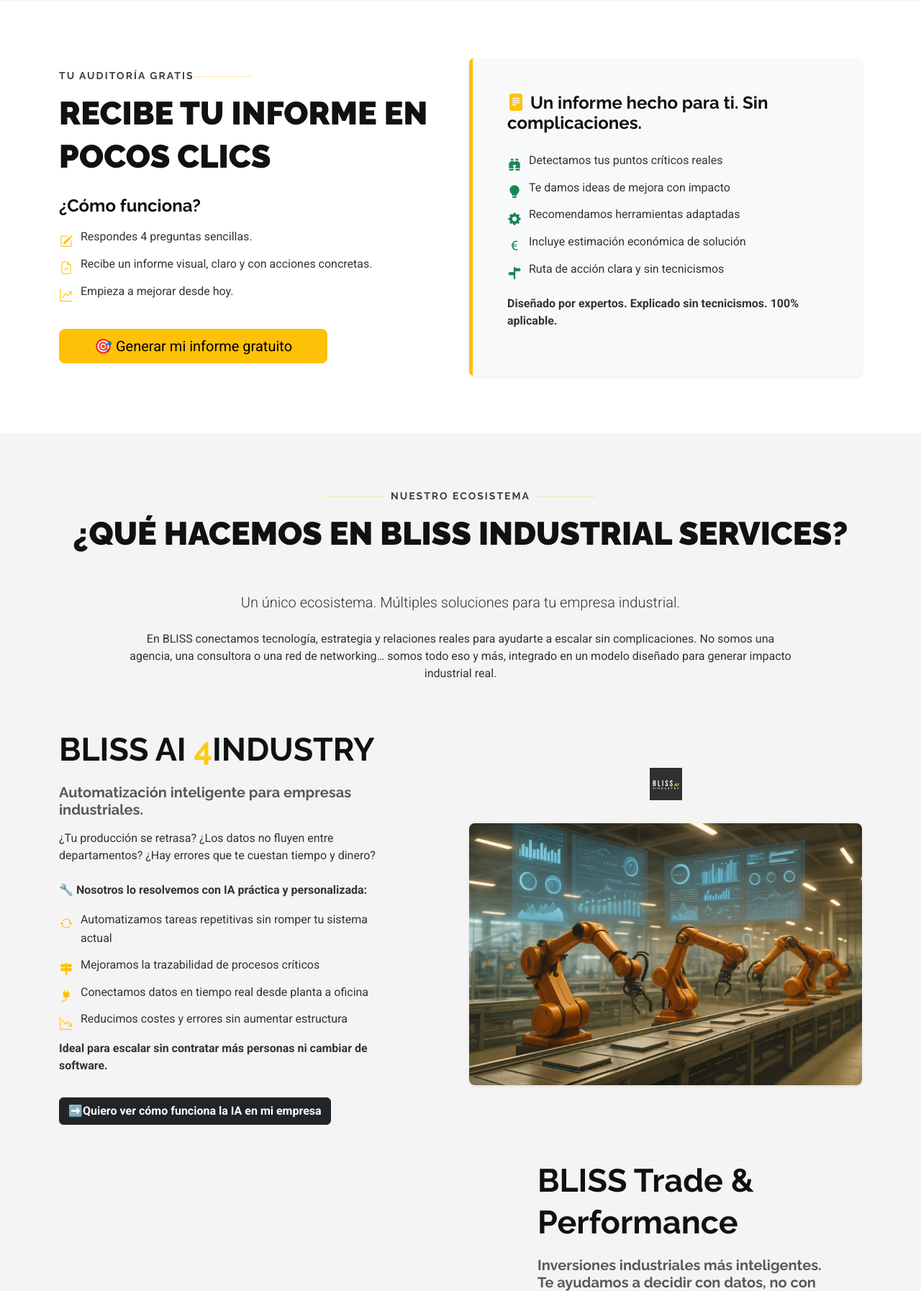
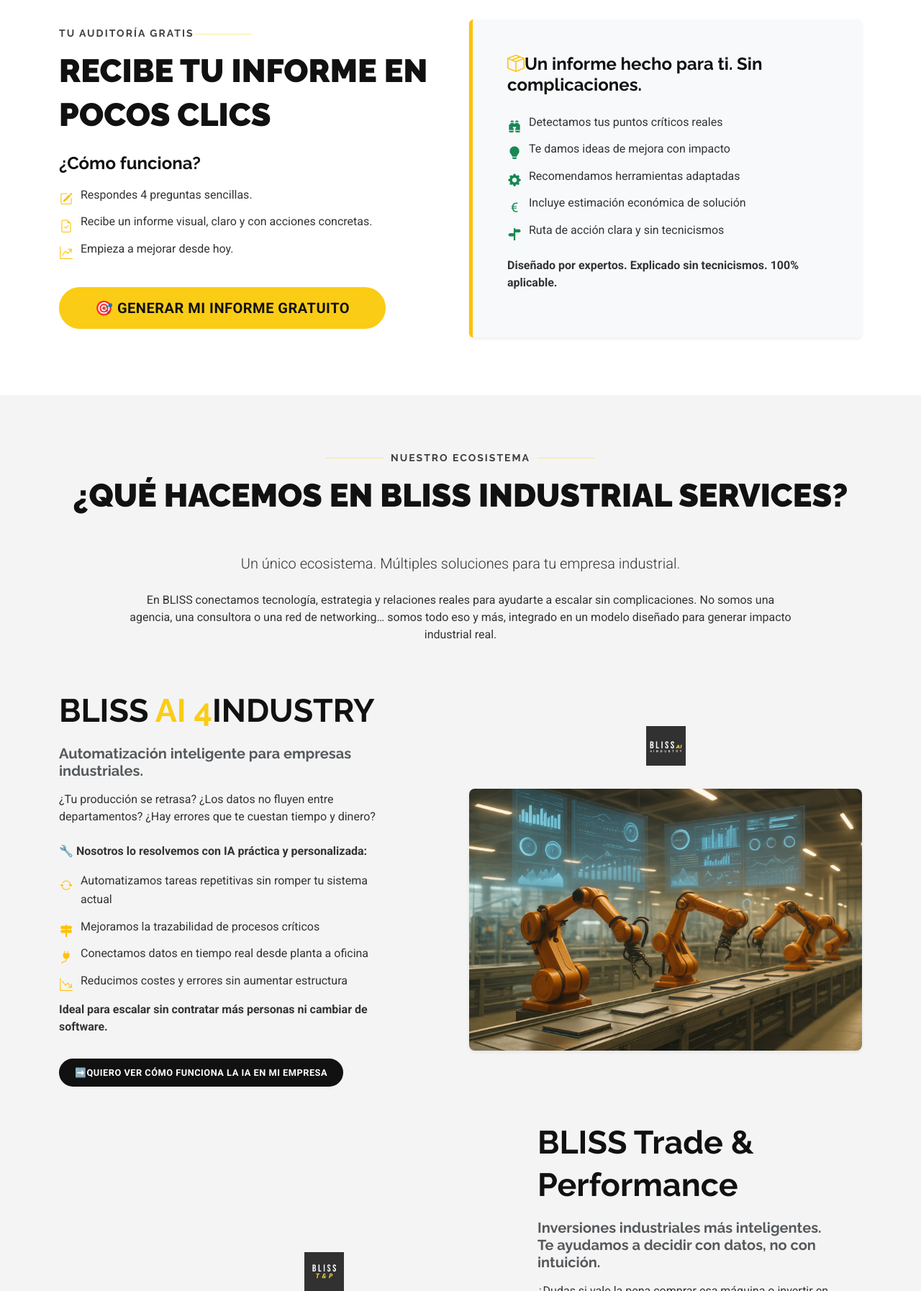
Before and after one commit to Noxorivm/bliss-industrial, a PHP site: page / in a window 1280 px wide. Shown: the part 1415-3209 px from the top of the page at 72% size. Run offline with PHP 8.4, Linux system fonts and the light colour scheme; some libraries are stand-ins or nearby versions.

Commit message:
LstCall22041236

```diff
--- a/assets/css/main.css
+++ b/assets/css/main.css
@@ -798,22 +801,22 @@
 # Section 5: Ecosistema BLISS Specific Styles
 --------------------------------------------------------------*/
 .service-block {
-    margin-bottom: 4rem; /* Add space between service blocks */
+    margin-bottom: 4rem;
 }
 /* Style for the Enlarged Service Titles */
 .service-block h3.h2 {
-     font-size: clamp(1.8rem, 4.5vw, 2.8rem); /* Match main section title size */
-     margin-bottom: 0.75rem !important; /* Adjust margin */
+     font-size: clamp(1.8rem, 4.5vw, 2.8rem);
+     margin-bottom: 0.75rem !important;
      line-height: 1.3;
-     font-weight: 900; /* Match section title weight */
+     font-weight: 900;
      color: var(--heading-color);
 }
-/* Small inline logo placed before dynamic image */
+/* Small inline logo placed ABOVE dynamic image */
 .service-block-logo-inline {
-    max-height: 45px; /* Adjust size for inline logo */
+    max-height: 55px; /* Increased size */
     width: auto;
     opacity: 0.8;
-    margin-bottom: 1rem; /* Space below logo */
+    margin-bottom: 1rem;
 }
 
 /* Ensure reversed row images don't overlap text on smaller screens */
@@ -1028,11 +1030,14 @@
     margin-top: 0;
 }
 
+/*--------------------------------------------------------------
+# General Button Styles & Specific CTAs
+--------------------------------------------------------------*/
 
-/* Contact Form Submit Button */
-.cta-form {
+/* Base style for primary CTAs (Yellow background) */
+.cta-principal {
     background: var(--accent-color);
-  color: var(--contrast-color);
+    color: var(--contrast-color) !important; /* Ensure black text */
     border: 2px solid var(--accent-color);
     padding: 12px 35px;
     border-radius: 50px;
@@ -1042,21 +1047,120 @@
     transition: all var(--transition-speed-medium) var(--easing-smooth);
     display: inline-flex;
     align-items: center;
+    justify-content: center;
     gap: 8px;
-  margin-top: 1rem;
+    text-decoration: none; /* Remove underline from links styled as buttons */
+    line-height: 1.5; /* Ensure proper line height */
 }
-.cta-form i {
+.cta-principal i {
     transition: transform var(--transition-speed-medium) var(--easing-smooth);
 }
-.cta-form:hover {
+.cta-principal:hover {
+    background: var(--color-white); /* Hover white */
+    color: var(--color-black) !important; /* Ensure black text */
+    border-color: var(--color-white);
+    transform: translateY(-3px) scale(1.02);
+    box-shadow: 0 5px 15px rgba(255, 255, 255, 0.2);
+}
+.cta-principal:hover i {
+    transform: translateX(5px);
+}
+
+/* Style for Dark CTAs that use cta-principal structure */
+.cta-principal.cta-principal-dark {
+    background: var(--color-black);
+    color: var(--color-white) !important; /* White text */
+    border-color: var(--color-black);
+}
+.cta-principal.cta-principal-dark:hover {
+    background: var(--color-dark-gray); /* Darker gray hover */
+    color: var(--color-white) !important; /* White text */
+    border-color: var(--color-dark-gray);
+    box-shadow: 0 5px 15px rgba(0, 0, 0, 0.3);
+}
+
+
+/* Header CTA uses cta-principal now */
+.header .cta-btn {
+    /* Apply cta-principal styles */
+    background: var(--accent-color);
+    color: var(--contrast-color) !important;
+    border: 2px solid var(--accent-color);
+    padding: 8px 20px; /* Override padding if needed */
+    border-radius: 50px;
+    font-weight: 700;
+    text-transform: uppercase;
+    letter-spacing: 0.5px;
+    transition: all var(--transition-speed-medium) var(--easing-smooth);
+    margin: 0 0 0 15px;
+    order: 3;
+    white-space: nowrap;
+}
+.header .cta-btn:hover {
+    background: var(--color-white);
+    color: var(--color-black) !important;
+    border-color: var(--color-white);
+    transform: translateY(-2px) scale(1.02);
+    box-shadow: 0 4px 15px rgba(255, 255, 255, 0.2);
+}
+@media (max-width: 1199px) {
+    .header .cta-btn { order: 2; margin: 0 15px 0 0; }
+}
+
+
+/* Final Contact Form Button uses cta-principal now */
+.contact .cta-form {
+    /* Inherit from .cta-principal */
+    padding: 12px 35px; /* Keep specific padding if needed */
+    margin-top: 1rem;
+    /* Add specific :hover if different from cta-principal */
+}
+.contact .cta-form:hover {
+     /* Inherits hover from cta-principal */
+    /* background: var(--color-accent-yellow-darker); */ /* Old hover */
+    /* border-color: var(--color-accent-yellow-darker); */
+}
+
+/* Ensure btn-card-detail keeps its specific style */
+.btn-card-detail {
+  background: transparent;
+  border: 2px solid var(--color-dark-gray);
+  color: var(--color-dark-gray);
+  padding: 8px 20px;
+  border-radius: 50px;
+  text-transform: uppercase;
+  font-size: 0.8rem;
+  font-weight: 700;
+  transition: all var(--transition-speed-medium) var(--easing-smooth);
+  display: inline-flex; /* Align icon properly */
+  align-items: center;
+}
+.btn-card-detail:hover {
+   background: var(--color-dark-gray);
+   border-color: var(--color-dark-gray);
+   color: var(--color-white);
+   transform: scale(1.05);
+}
+.btn-card-detail i {
+  margin-left: 5px;
+  transition: transform var(--transition-speed-medium) var(--easing-smooth);
+}
+.btn-card-detail:hover i {
+  transform: translateX(4px); /* Move arrow on hover */
+}
+/* Style for the Executive Newsletter Button */
+#executive-newsletter-btn {
+    /* Inherit btn-card-detail style but with yellow background */
+    background: var(--accent-color);
+    border-color: var(--accent-color);
+    color: var(--contrast-color);
+}
+#executive-newsletter-btn:hover {
      background: var(--color-accent-yellow-darker);
      border-color: var(--color-accent-yellow-darker);
-  transform: translateY(-3px) scale(1.02);
-  box-shadow: 0 5px 15px rgba(250, 204, 21, 0.4);
+     color: var(--contrast-color);
 }
-.cta-form:hover i {
-  transform: translateX(5px);
-}
+
 
 /* PHP Form Messages */
 .php-email-form .loading,
--- a/index.html
+++ b/index.html
@@ -71,7 +71,8 @@
         <i class="mobile-nav-toggle mobile-nav-show bi bi-list"></i>
         <i class="mobile-nav-toggle mobile-nav-hide d-none bi bi-x"></i>
 
-        <a class="cta-btn" href="formulario.html">Auditoría Gratuita</a> <!-- Link to form page -->
+        <!-- *** Header CTA ahora usa cta-principal *** -->
+        <a class="cta-btn cta-principal" href="formulario.html">Auditoría Gratuita</a>
 
       </div>
     </header>
@@ -81,16 +82,17 @@
       <!-- ======= Section 1: Hero ======= -->
       <section id="hero" class="hero section dark-background position-relative overflow-hidden">
         <video autoplay loop muted playsinline class="hero-video">
-          <source src="assets/img/ai.mp4" type="video/mp4" alt="Video abstracto de fondo sobre inteligencia artificial e industria"> <!-- Alt text added -->
+          <source src="assets/img/ai.mp4" type="video/mp4" alt="Video abstracto de fondo sobre inteligencia artificial e industria">
           Tu navegador no soporta el video.
         </video>
          <div class="hero-overlay"></div>
 
         <div class="container d-flex flex-column align-items-center position-relative" data-aos="fade-up" style="z-index: 3;">
-          <h1 class="hero-title animate-onload-fadein">Recibe un <strong class="highlight">diagnóstico automatizado y personalizado</strong> con propuestas reales</h1>
-          <h2 class="hero-subtitle animate-onload-fadein-delay1">para mejorar tus procesos, reducir costes y escalar sin complicaciones.<br>Sin tecnicismos. Sin compromiso.</h2>
+          <h1 class="hero-title animate-onload-fadein">Optimiza tu empresa industrial en <span class="highlight">5 minutos</span></h1>
+          <h2 class="hero-subtitle animate-onload-fadein-delay1">Recibe un <strong class="highlight">diagnóstico automatizado y personalizado</strong> con propuestas reales para mejorar tus procesos, reducir costes y escalar sin complicaciones.<br>Sin tecnicismos. Sin compromiso.</h2>
           <div class="mt-4 animate-onload-fadein-delay2">
-            <a href="formulario.html" class="btn-get-started cta-hero-audit">➡️ Quiero mi auditoría gratuita</a>
+             <!-- *** Hero CTA ahora usa cta-principal *** -->
+            <a href="formulario.html" class="btn-get-started cta-principal cta-hero-audit">➡️ Quiero mi auditoría gratuita</a>
           </div>
         </div>
       </section>
@@ -151,27 +146,22 @@
                      <li><i class="bi bi-file-earmark-check text-warning"></i>Recibe un informe visual, claro y con acciones concretas.</li>
                      <li><i class="bi bi-graph-up-arrow text-warning"></i>Empieza a mejorar desde hoy.</li>
                  </ul>
-                 <!-- Updated Button text and added width class -->
-                 <a href="formulario.html" class="btn btn-warning cta-main mt-4 btn-lg px-5">🎯 Generar mi informe gratuito</a>
-                 <!-- Removed subtext about form -->
+                 <!-- *** Botón ahora usa cta-principal *** -->
+                 <a href="formulario.html" class="btn cta-principal mt-4 btn-lg px-5">🎯 Generar mi informe gratuito</a>
               </div>
-
-              <!-- Columna 4: Qué Vas a Recibir -->
               <div class="col-lg-6" data-aos="fade-left" data-aos-delay="100">
                  <div class="bg-light p-4 p-lg-5 rounded shadow-sm border-start border-5 border-warning">
-                     <!-- Updated Title -->
-                     <h4 class="fw-bold interactive-subtitle mb-4"><i class="bi bi-file-text-fill me-2 text-warning"></i>Un informe hecho para ti. Sin complicaciones.</h4>
+                     <h4 class="fw-bold interactive-subtitle mb-4"><i class="bi bi-box-seam text-warning"></i>Un informe hecho para ti. Sin complicaciones.</h4>
                      <ul class="list-unstyled check-list">
                          <li><i class="bi bi-binoculars-fill text-success"></i> Detectamos tus puntos críticos reales</li>
                          <li><i class="bi bi-lightbulb-fill text-success"></i> Te damos ideas de mejora con impacto</li>
                          <li><i class="bi bi-gear-fill text-success"></i> Recomendamos herramientas adaptadas</li>
-                         <li><i class="bi bi-currency-euro text-success"></i> Incluye estimación económica de solución</li> <!-- Changed icon -->
-                         <li><i class="bi bi-signpost-split-fill text-success"></i> Ruta de acción clara y sin tecnicismos</li> <!-- Changed icon -->
+                         <li><i class="bi bi-currency-euro text-success"></i> Incluye estimación económica de solución</li>
+                         <li><i class="bi bi-signpost-split-fill text-success"></i> Ruta de acción clara y sin tecnicismos</li>
                      </ul>
                      <p class="mt-4 fw-bold">Diseñado por expertos. Explicado sin tecnicismos. 100% aplicable.</p>
                  </div>
               </div>
-
             </div>
          </div>
       </section>
@@ -196,8 +184,7 @@
             <!-- Service: BLISS AI -->
             <div class="row service-block align-items-center gy-5 mb-5" data-aos="fade-right">
                 <div class="col-lg-5 text-center text-lg-start">
-                     <!-- Title Updated and enlarged -->
-                     <h3 class="fw-bold interactive-title mb-3 h2">BLISS AI <span class="highlight">4</span>INDUSTRY</h3>
+                     <h3 class="fw-bold interactive-title mb-3 h2">BLISS <span class="highlight">AI 4</span>INDUSTRY</h3>
                      <h4 class="text-muted fw-normal fs-5 mb-3">Automatización inteligente para empresas industriales.</h4>
                      <p>¿Tu producción se retrasa? ¿Los datos no fluyen entre departamentos? ¿Hay errores que te cuestan tiempo y dinero?</p>
                      <p class="fw-bold mt-4">🔧 Nosotros lo resolvemos con IA práctica y personalizada:</p>
@@ -208,11 +195,10 @@
                         <li><i class="bi bi-graph-down-arrow text-warning"></i> Reducimos costes y errores sin aumentar estructura</li>
                      </ul>
                      <p class="mt-3"><strong>Ideal para escalar sin contratar más personas ni cambiar de software.</strong></p>
-                     <!-- Updated CTA Text and link -->
-                     <a href="formulario.html" class="btn btn-dark mt-3 btn-card-detail"><strong>➡️Quiero ver cómo funciona la IA en mi empresa</strong></a>
+                      <!-- *** Botón ahora usa cta-principal (aunque es oscuro) *** -->
+                     <a href="formulario.html" class="btn btn-dark cta-principal cta-principal-dark mt-3 btn-card-detail"><strong>➡️Quiero ver cómo funciona la IA en mi empresa</strong></a>
                 </div>
                 <div class="col-lg-6 offset-lg-1">
-                    <!-- Logo Moved Here + Placeholder -->
                     <div class="text-center mb-3">
                          <img src="assets/img/logo-bliss-ai.jfif" alt="BLISS AI Logo" class="service-block-logo-inline">
                     </div>
@@ -264,31 +249,23 @@
                      </ul>
                      <p class="mt-3"><strong>🧠 Diseñamos cada evento para que te lleves mucho más que contactos.</strong></p>
                      <p class="mt-4"><strong>📩 ¿Te gustaría venir al primero?</strong><br>Apúntate a nuestra newsletter y serás el primero en enterarte cuando abramos plazas.</p>
-
-                     <!-- ======================================================== -->
-                     <!-- Botón y Formulario Newsletter Restaurados AQUÍ -->
-                     <!-- ======================================================== -->
-                     <button type="button" id="executive-newsletter-btn" class="btn btn-warning mt-3 btn-card-detail">
+                     <!-- *** Botón ahora usa cta-principal *** -->
+                     <button type="button" id="executive-newsletter-btn" class="btn cta-principal mt-3 btn-card-detail">
                         <strong>👉 Quiero recibir invitación para el primer evento</strong>
                      </button>
-                     <!-- Formulario Newsletter Oculto -->
                      <div id="executive-newsletter-form-div" class="mt-3" style="display: none; transition: opacity 0.3s ease, max-height 0.3s ease; overflow: hidden; max-height: 0; opacity: 0;">
                         <form action="forms/newsletter.php" method="POST" class="php-email-form d-flex flex-column align-items-center gap-2 needs-validation" novalidate>
                            <p class="small text-muted mb-1">Introduce tu email para suscribirte:</p>
                            <input type="email" name="email_newsletter" class="form-control w-75" placeholder="Tu correo electrónico" required>
-                           <input type="hidden" name="_subject" value="Suscripción Newsletter Eventos BLISS (Executive)"> <!-- Subject específico -->
+                           <input type="hidden" name="_subject" value="Suscripción Newsletter Eventos BLISS (Executive)">
                            <div class="loading">Cargando...</div>
                            <div class="error-message"></div>
                            <div class="sent-message">¡Suscripción confirmada! Gracias.</div>
                            <button type="submit" class="btn btn-dark btn-sm mt-2">Suscribirme</button>
                         </form>
                      </div>
-                     <!-- Fin Formulario Oculto -->
-                     <!-- ======================================================== -->
-
                  </div>
                  <div class="col-lg-6 offset-lg-1">
-                    <!-- Logo Moved Here + Placeholder -->
                      <div class="text-center mb-3">
                         <img src="assets/img/logo4.jfif" alt="BLISS Executive Logo" class="service-block-logo-inline">
                     </div>
@@ -299,13 +276,11 @@
             <!-- Ecosistema Explanation -->
             <div class="row mt-5 pt-4 border-top" data-aos="fade-up">
                 <div class="col-lg-10 offset-lg-1 text-center">
-                    <!-- Removed Logo, Enlarged Title -->
                     <h3 class="fw-bold interactive-title mb-3 h2">¿Qué es el ecosistema BLISS?</h3>
-                    <!-- Updated Text with Bolding -->
                     <p><strong>BLISS Industrial Services es un ecosistema de servicios diseñado para acompañar a las empresas industriales en su transformación real.</strong></p>
                     <p>No trabajamos desde la teoría, sino con soluciones concretas y conectadas para generar impacto. Cada unidad resuelve un reto clave: automatización, eficiencia, estrategia o conexiones. Pero cuando se combinan, crean algo más poderoso: una red de valor que multiplica resultados. Un modelo pensado para escalar de forma más simple, rentable y humana.</p>
-                    <!-- Updated CTA Text and Link -->
-                    <a href="formulario.html" class="btn btn-warning cta-main mt-4"><strong>🔗 Descubre cómo encaja BLISS en tu empresa.</strong></a>
+                    <!-- *** Botón ahora usa cta-principal *** -->
+                    <a href="formulario.html" class="btn cta-principal mt-4"><strong>🔗 Descubre cómo encaja BLISS en tu empresa.</strong></a>
                      <p class="mt-3 text-muted small">Empieza por una auditoría gratuita y conecta con todo lo que podemos hacer juntos.</p>
                 </div>
             </div>
@@ -387,8 +358,8 @@
                     <div class="loading">Cargando...</div>
                     <div class="error-message"></div>
                     <div class="sent-message">¡Solicitud recibida! Gracias, te contactaremos pronto.</div>
-                    <!-- Updated Button Text -->
-                    <button type="submit" class="btn btn-warning cta-form btn-lg px-5">➡️ Quiero mi auditoría gratuita</button>
+                     <!-- *** Botón ahora usa cta-principal *** -->
+                    <button type="submit" class="btn cta-principal btn-lg px-5">➡️ Quiero mi auditoría gratuita</button>
                   </div>
 
                 </div>
```
Also changed, not shown: other parts of assets/css/main.css (+34 -36 lines), other parts of index.html (+13 -27 lines). Lines whose indentation alone changed are shown as unchanged.
